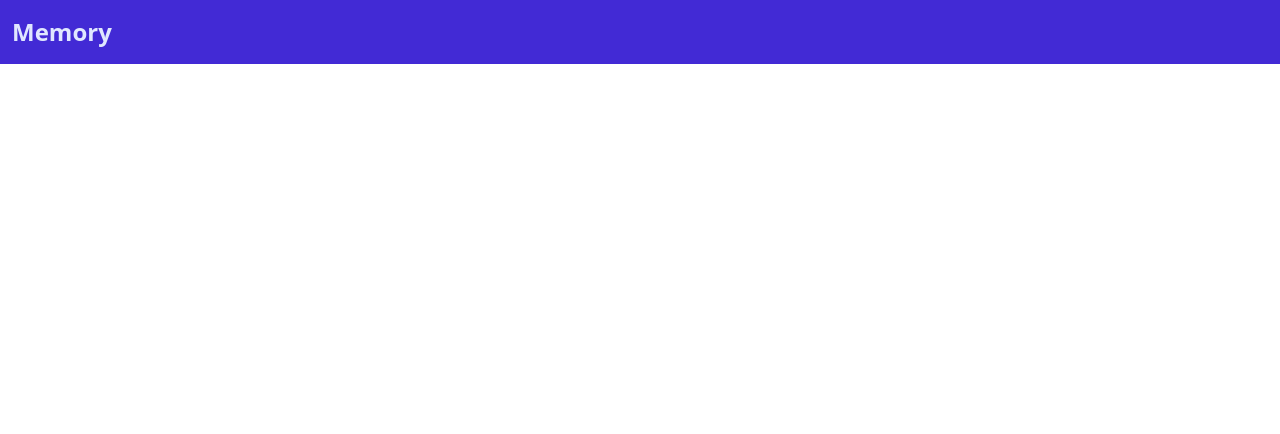
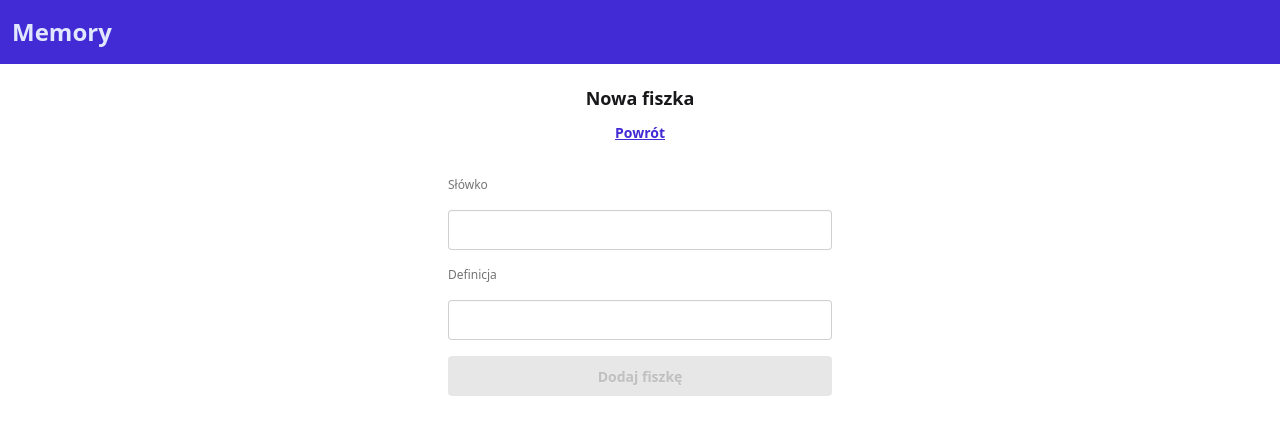
Before and after one commit to PawBeer/memory-front-client, an Angular app: page /word-bank/categories/1/cards/add in a window 1280 px wide. Before the commit this address led to /. Shown: the top 434 px of the page. Built offline with nearby package versions, Linux system fonts and the light colour scheme.

Commit message:
Dodawanie fiszek

```diff
--- a/src/app/app.routes.ts
+++ b/src/app/app.routes.ts
@@ -5,10 +5,12 @@ import {
   WordBankCategoriesAddComponent
 } from './word-bank/word-bank-categories/word-bank-categories-add/word-bank-categories-add.component';
 import {WordBankCardsComponent} from './word-bank/word-bank-cards/word-bank-cards.component';
+import {WordBankCardsAddComponent} from './word-bank/word-bank-cards/word-bank-cards-add/word-bank-cards-add.component';
 
 export const routes: Routes = [
   {path: '',component:HomeComponent},
   {path: 'word-bank/categories',component: WordBankCategoriesComponent},
   {path: 'word-bank/categories/add',component: WordBankCategoriesAddComponent},
-  {path: 'word-bank/categories/:categoryId/cards',component: WordBankCardsComponent}
+  {path: 'word-bank/categories/:categoryId/cards',component: WordBankCardsComponent},
+  {path: 'word-bank/categories/:categoryId/cards/add', component: WordBankCardsAddComponent}
 ];
--- /dev/null
+++ b/src/app/word-bank/word-bank-cards/word-bank-cards-add/word-bank-cards-add.component.html
@@ -0,0 +1,11 @@
+<div class="flex flex-col gap-5">
+  <app-header title="Nowa fiszka"></app-header>
+
+  <form class="fieldset flex flex-col gap-4 mx-auto w-full sm:w-sm" [formGroup]="form" (ngSubmit)="addCard()">
+    <label class="label">Słówko</label>
+    <input type="text" class="input w-full" formControlName="word">
+    <label class="label">Definicja</label>
+    <input type="text" class="input w-full" formControlName="definition">
+    <button [disabled]="form.invalid" class="btn btn-primary">Dodaj fiszkę</button>
+  </form>
+</div>
--- /dev/null
+++ b/src/app/word-bank/word-bank-cards/word-bank-cards-add/word-bank-cards-add.component.ts
@@ -0,0 +1,55 @@
+import {Component, inject, OnDestroy, OnInit} from '@angular/core';
+import {NonNullableFormBuilder, ReactiveFormsModule, Validators} from '@angular/forms';
+import {ApiService} from '../../../api.service';
+import {ActivatedRoute, Router} from '@angular/router';
+import {map} from 'rxjs';
+import {HeaderComponent} from '../../../header/header.component';
+
+@Component({
+  selector: 'app-word-bank-cards-add',
+  imports: [
+    HeaderComponent,
+    ReactiveFormsModule
+  ],
+  templateUrl: './word-bank-cards-add.component.html',
+  styleUrl: './word-bank-cards-add.component.css',
+  standalone: true
+})
+export class WordBankCardsAddComponent implements OnInit, OnDestroy{
+  private readonly fb = inject(NonNullableFormBuilder);
+  private readonly apiService = inject(ApiService);
+  private readonly router  = inject(Router);
+  private readonly route = inject(ActivatedRoute);
+
+  form = this.fb.group({
+    word: ['', [Validators.required]],
+    definition: ['', [Validators.required]],
+    category_id: [0, [Validators.required, Validators.min(1)]]
+  });
+
+  addCard(){
+    let controls = this.form.controls;
+
+    this.apiService.addCard(
+      controls.category_id.value,
+      controls.word.value,
+      controls.definition.value
+    ).subscribe({
+      next: () => this.router.navigate(['../'],{relativeTo: this.route})
+    })
+  }
+  ngOnDestroy(): void {
+
+  }
+  ngOnInit(): void {
+    this.route.params.pipe(
+      map(params =>params['categoryId']),
+      map(categoryId => Number.parseInt(categoryId))
+    ).subscribe({
+      next: categoryId => this.form.patchValue({
+        category_id: categoryId
+      })
+    })
+  }
+
+}
```
Also changed, not shown: src/app/word-bank/word-bank-cards/word-bank-cards-add/word-bank-cards-add.component.css (added).
